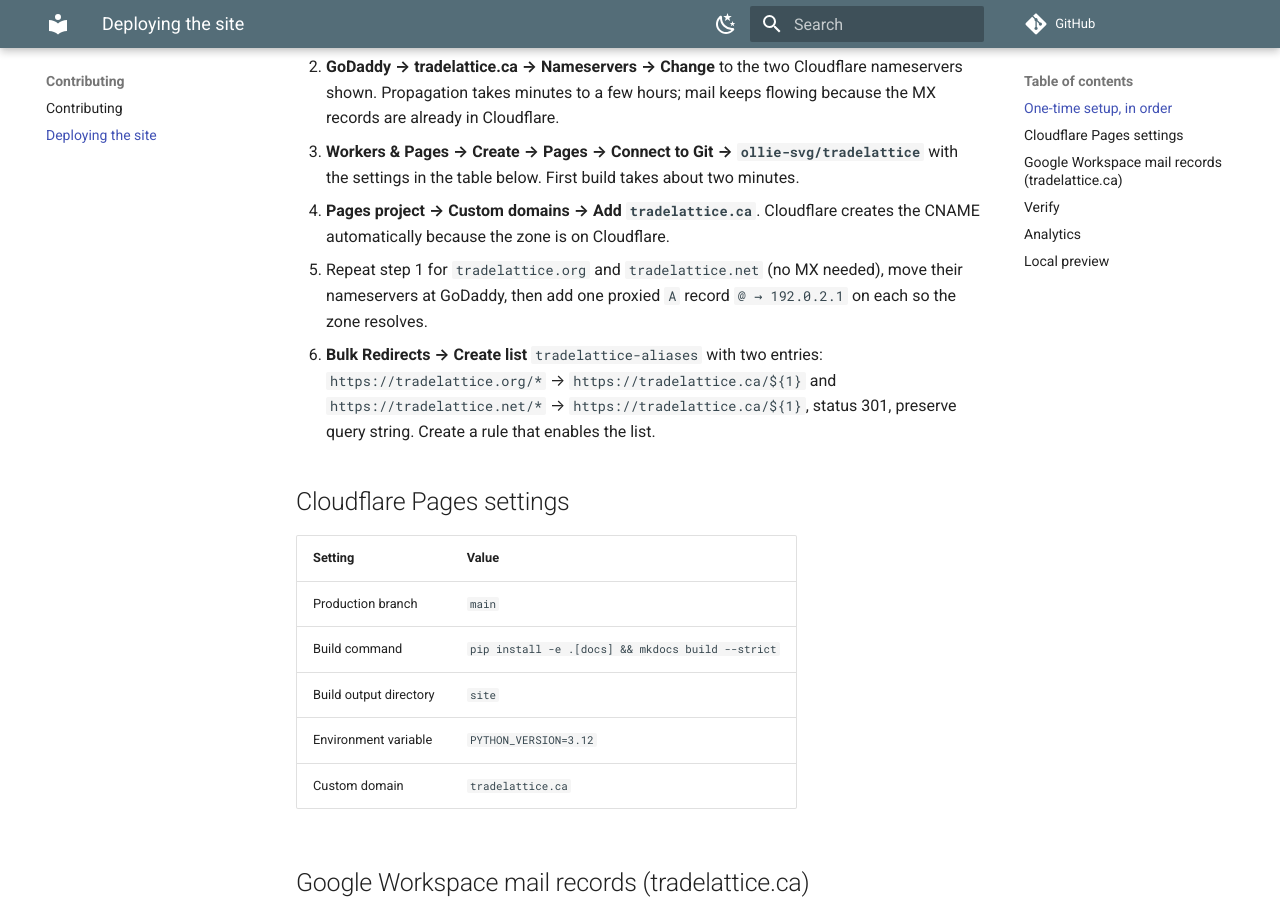
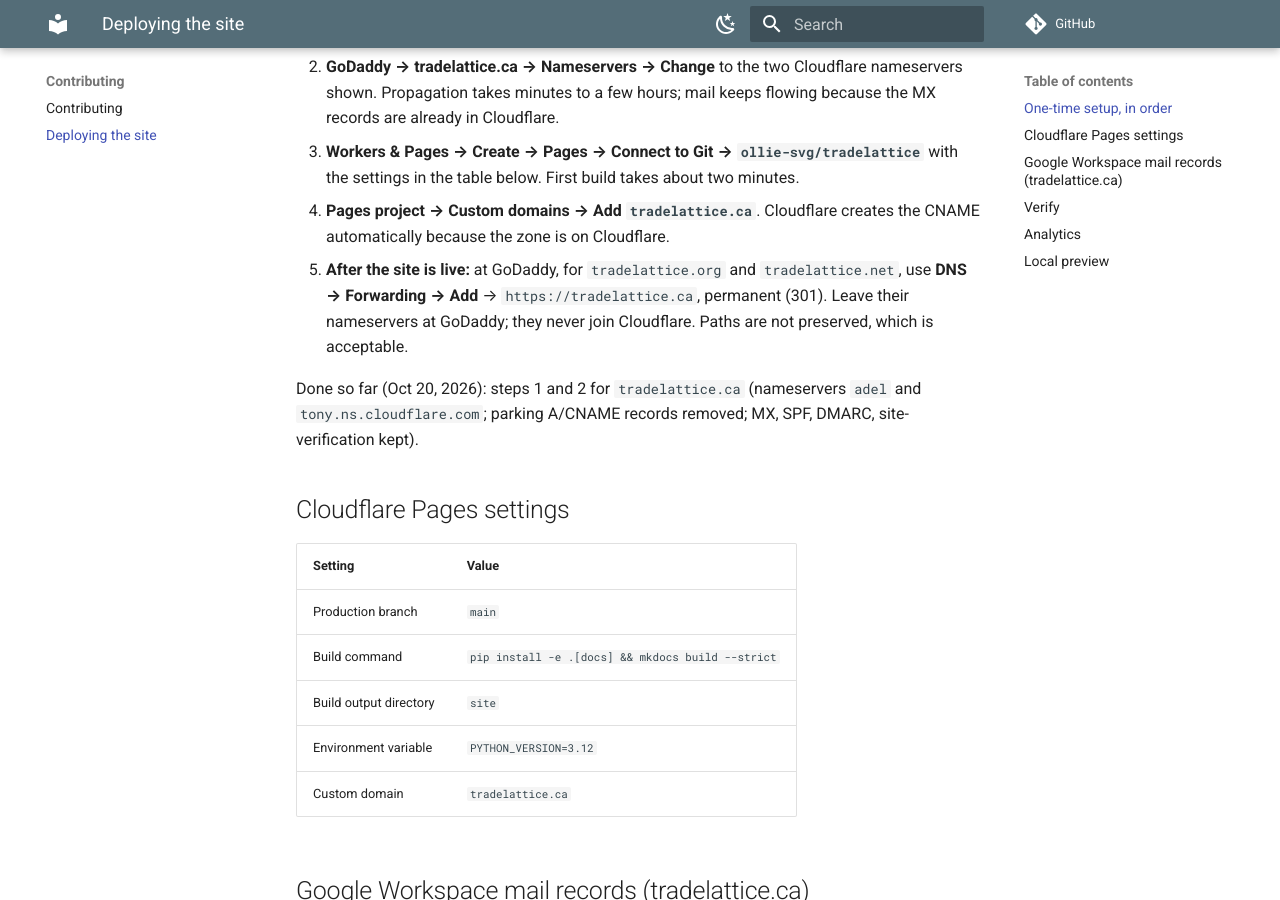
Before and after one commit to ollie-svg/tradelattice, an MkDocs documentation site: the page built from docs/deploy.md, in a window 1280 px wide and 900 px high, scrolled down 442 px. Built offline with MkDocs 1.6.1 and Material for MkDocs 9.7.7, drawn with Linux system fonts in a browser that asks for light colours; comment, search, counter and statistics services are not loaded.

Commit message:
deploy: .org/.net via GoDaddy forwarding; record .ca progress
Co-Authored-By: Claude Fable 5.1 <noreply@anthropic.com>
Claude-Session: https://claude.ai/code/session_01SEzqsGBqPy75QvEdd3xBpi

```diff
--- a/docs/deploy.md
+++ b/docs/deploy.md
@@ -10,8 +10,9 @@ The domains are registered at GoDaddy. `tradelattice.ca` carries the Google Work
 2. **GoDaddy → tradelattice.ca → Nameservers → Change** to the two Cloudflare nameservers shown. Propagation takes minutes to a few hours; mail keeps flowing because the MX records are already in Cloudflare.
 3. **Workers & Pages → Create → Pages → Connect to Git → `ollie-svg/tradelattice`** with the settings in the table below. First build takes about two minutes.
 4. **Pages project → Custom domains → Add `tradelattice.ca`**. Cloudflare creates the CNAME automatically because the zone is on Cloudflare.
-5. Repeat step 1 for `tradelattice.org` and `tradelattice.net` (no MX needed), move their nameservers at GoDaddy, then add one proxied `A` record `@ → 192.0.2.1` on each so the zone resolves.
-6. **Bulk Redirects → Create list** `tradelattice-aliases` with two entries: `https://tradelattice.org/*` → `https://tradelattice.ca/${1}` and `https://tradelattice.net/*` → `https://tradelattice.ca/${1}`, status 301, preserve query string. Create a rule that enables the list.
+5. **After the site is live:** at GoDaddy, for `tradelattice.org` and `tradelattice.net`, use **DNS → Forwarding → Add** → `https://tradelattice.ca`, permanent (301). Leave their nameservers at GoDaddy; they never join Cloudflare. Paths are not preserved, which is acceptable.
+
+Done so far (Oct 20, 2026): steps 1 and 2 for `tradelattice.ca` (nameservers `adel` and `tony.ns.cloudflare.com`; parking A/CNAME records removed; MX, SPF, DMARC, site-verification kept).
 
 ## Cloudflare Pages settings
 
```
